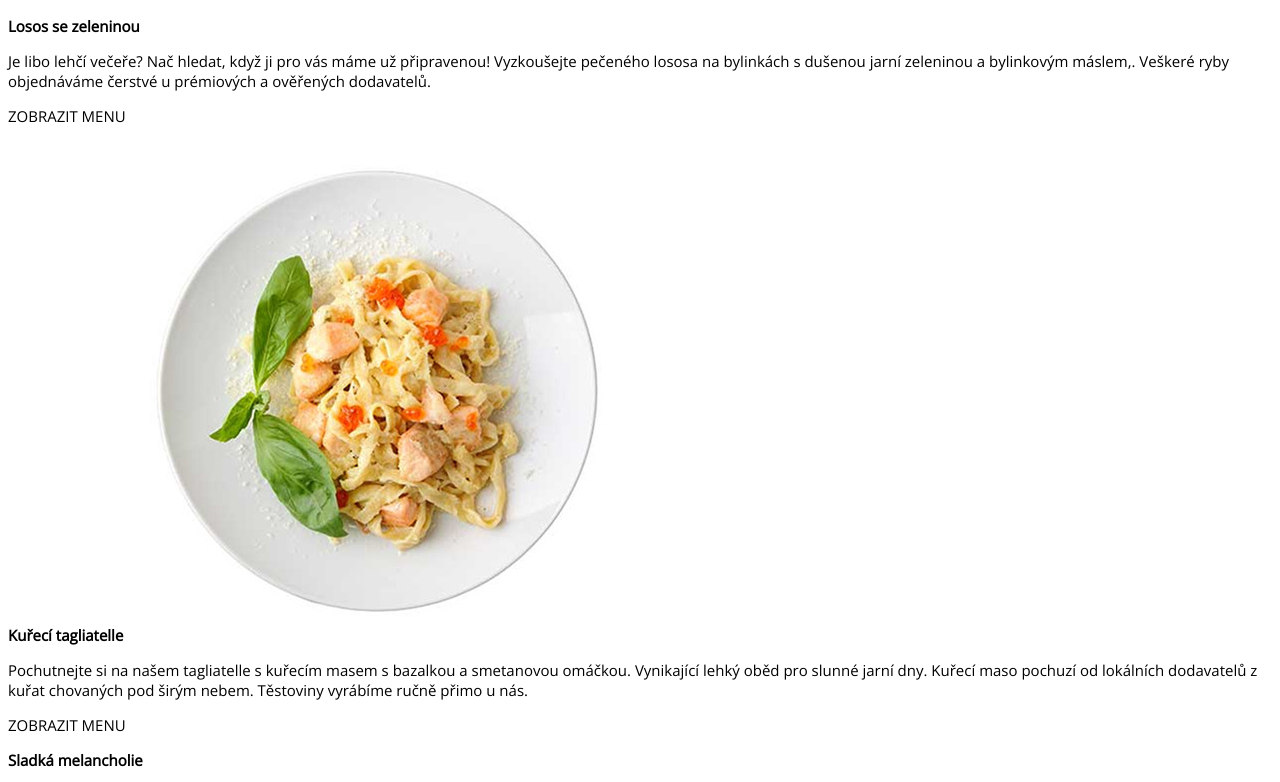
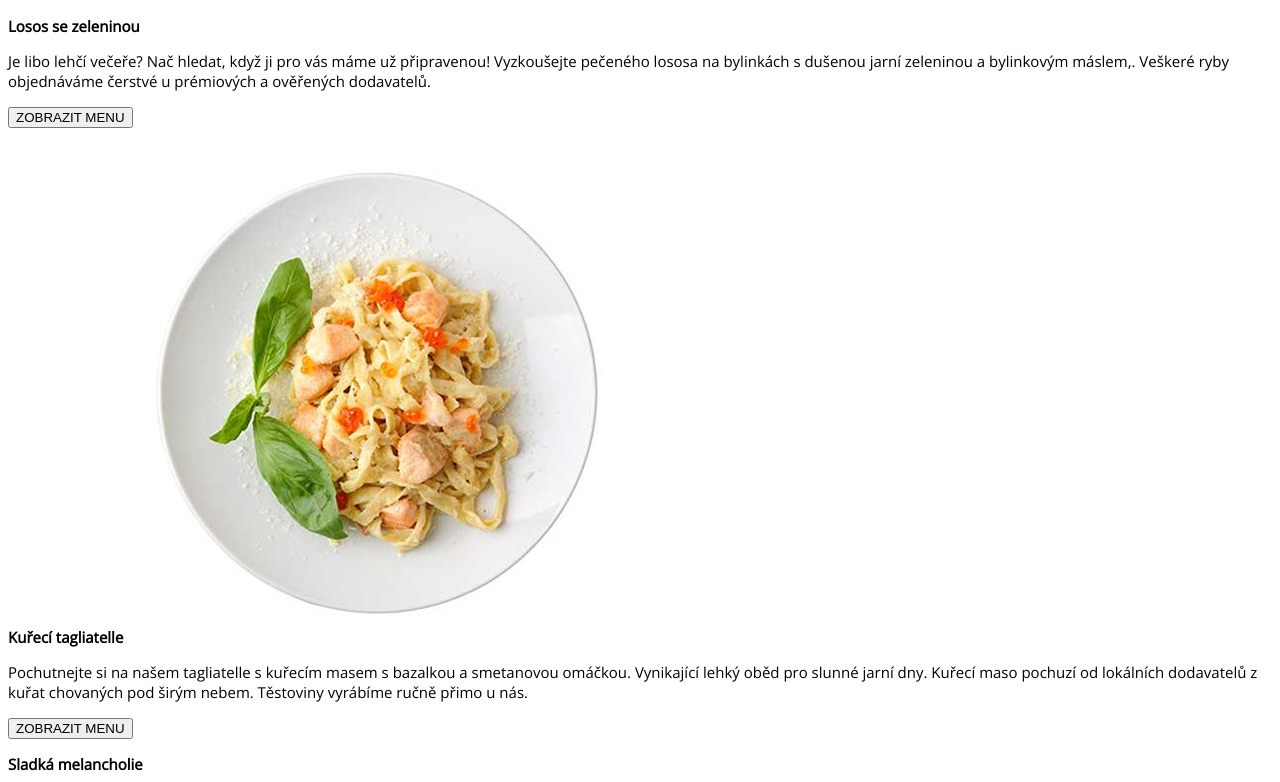
Before and after one commit to andranistor/saturejka, a plain HTML site: page web/index.html in a window 1280 px wide. Shown: the part 2215-2997 px from the top of the page. Drawn offline with nearby package versions, Linux system fonts and the light colour scheme.

Commit message:
Nahrani tlacitek.

```diff
--- a/web/index.html
+++ b/web/index.html
@@ -50,7 +50,7 @@
         ji pro vás máme už připravenou! Vyzkoušejte pečeného lososa na bylinkách
         s dušenou jarní zeleninou a bylinkovým máslem,. Veškeré ryby objednáváme
         čerstvé u prémiových a ověřených dodavatelů.</p>
-        <p> ZOBRAZIT MENU </p> </article>
+        <button> ZOBRAZIT MENU</button> </article>
 
         <article class = "kureci">
        <p><strong>Kuřecí tagliatelle</strong>
@@ -59,7 +59,7 @@
         bazalkou a smetanovou omáčkou. Vynikající lehký oběd pro slunné jarní
         dny. Kuřecí maso pochuzí od lokálních dodavatelů z kuřat chovaných pod
         širým nebem. Těstoviny vyrábíme ručně přimo u nás.</p>
-        <p> ZOBRAZIT MENU </p>
+        <button> ZOBRAZIT MENU</button>
       </article>
 
       <article>
@@ -69,7 +69,7 @@
         jedinečené sladkokyselé chuťi našeho ctironového dortu s polevou z bílé
         čokolády. Vychutnejte si jej spolu s hrnkem dobré kávy na naší
         vnitroblokové zahrádce, která poskytuje útočiště před ruchem velkoměsta.</p>
-        <p>ZOBRAZIT MENU</p>
+        <button> ZOBRAZIT MENU</button>
       </article>
       </main>
       <footer>
```
